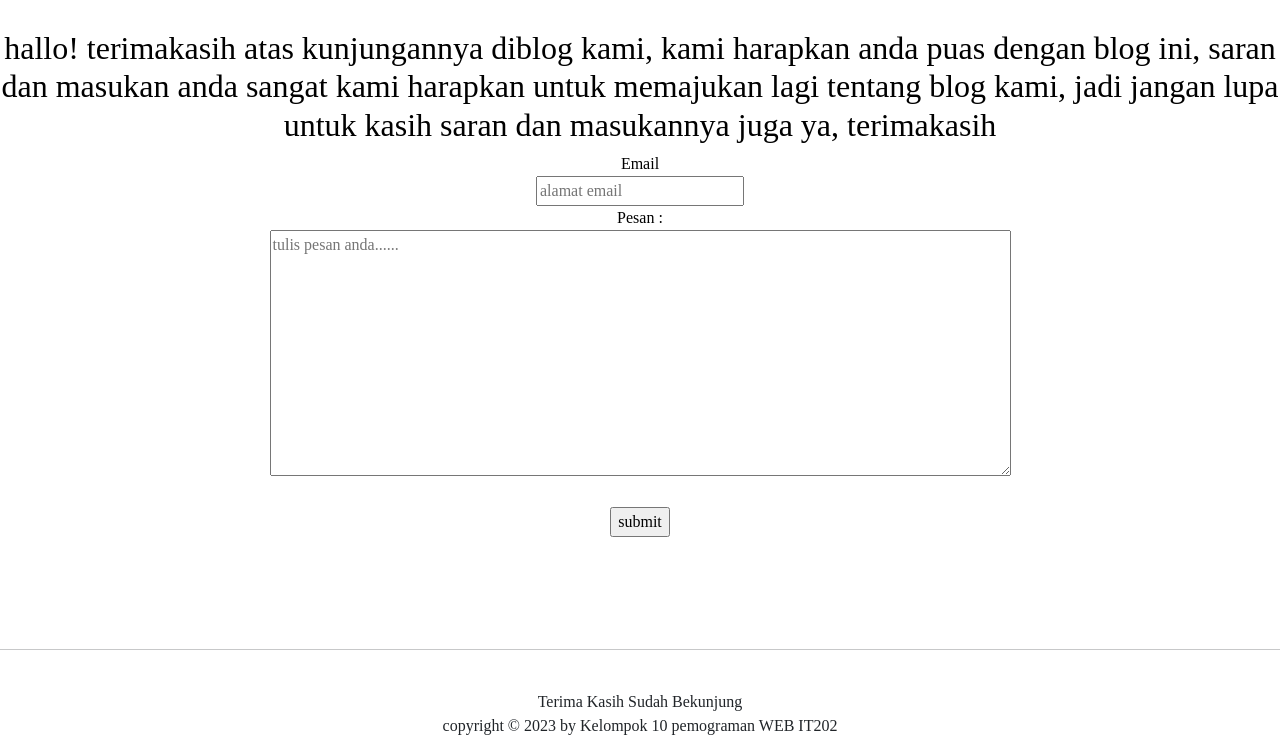
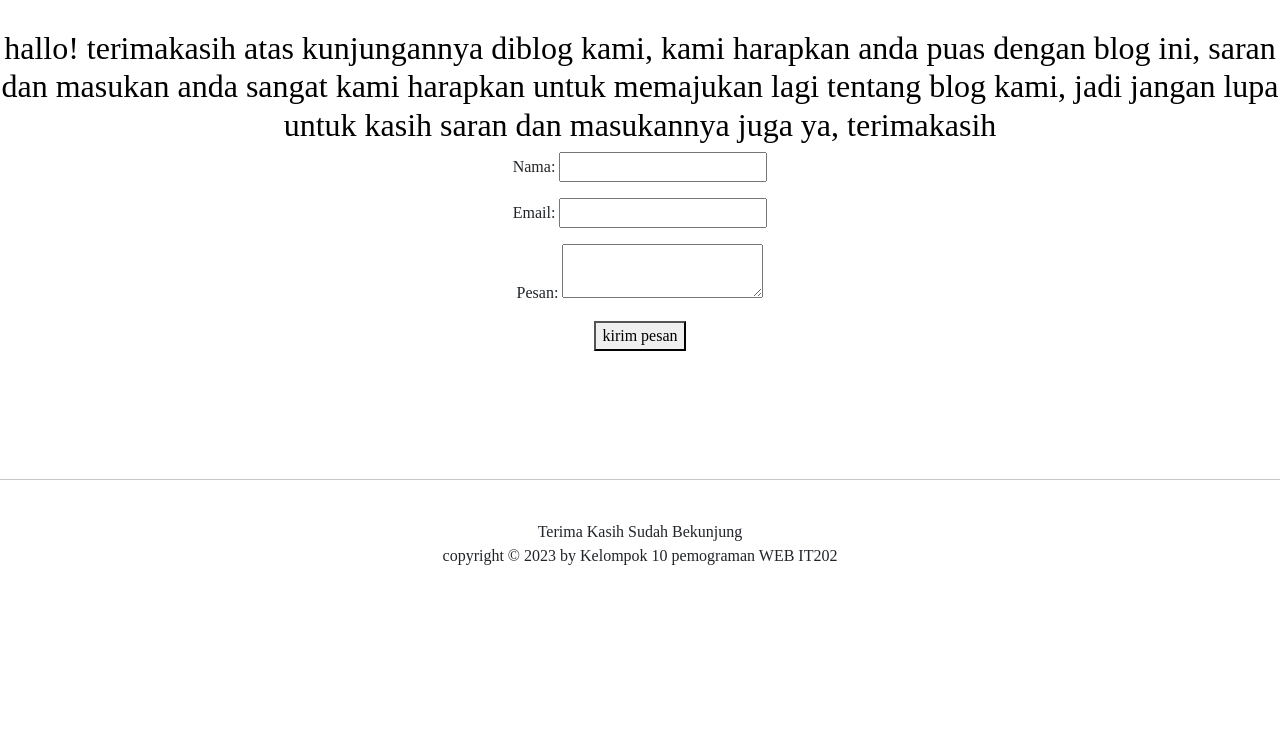
Before and after one commit to NorIrpansyah/UASPW10, a plain HTML site: page contactme.html in a window 1280 px wide. Shown: the part 126-864 px from the top of the page. After the commit the page ends 800 px from the top, so only its background shows below. Drawn offline with nearby package versions, Linux system fonts and the light colour scheme.

Commit message:
Update contactme.html

```diff
--- a/contactme.html
+++ b/contactme.html
@@ -3,14 +3,12 @@
 <head>
     <meta charset="UTF-8">
     <meta name="viewport" content="width=device-width, initial-scale=1.0">
-    <title>Contact me</title>
+    <title>Kelompok 10 PW 1</title>
     <link href="https://cdn.jsdelivr.net/npm/bootstrap@5.1.3/dist/css/bootstrap.min.css" rel="stylesheet" integrity="sha384-1BmE4kWBq78iYhFldvKuhfTAU6auU8tT94WrHftjDbrCEXSU1oBoqyl2QvZ6jIW3" crossorigin="anonymous">
-    <link rel="icon" href="./logo unsia.png" type="image/x-icon">
-    <link rel="shortcut icon" href="favicon.ico" type="image/x-icon">
     <link rel="icon" href="./logo unsia.png" type="image/x-icon">
     <style>
       *{
-            font-family: 'times new roman';
+        font-family: 'Times New Roman';
       }
         form {
             text-align: center;
@@ -41,15 +39,21 @@
     <div>
         <h1 style="color: rgb(0, 0, 0); text-align: center;">Contact me</h1> <br>
         <h2 style="color: rgb(0, 0, 0); text-align: center;">hallo! terimakasih atas kunjungannya diblog kami, kami harapkan anda puas dengan blog ini, saran dan masukan anda sangat kami harapkan untuk memajukan lagi tentang blog kami, jadi jangan lupa untuk kasih saran dan masukannya juga ya, terimakasih</h2>
-        <form Action="mailto:norirpansyah@gmail.com" method="post" enctype="text/plain">
-            <label for="email" style="color: black;">Email</label> <br>
-            <input type="email" name="email" placeholder="alamat email"/> <br>
-            <label for="message" style="color: black">Pesan : </label> <br>
-            <textarea name="message" placeholder="tulis pesan anda......" rows="10" cols="80"></textarea>
-            <br>
-            <br>
-            <input type="submit" name="submit" value="submit">
+        <form name="contact" method="POST" data-netlify="true">
+            <p>
+              <label>Nama: <input type="text" name="name" /></label>
+            </p>
+            <p>
+              <label>Email: <input type="email" name="email" /></label>
+            </p>
+            <p>
+              <label>Pesan: <textarea name="message"></textarea></label>
+            </p>
+            <p>
+              <button type="submit">kirim pesan</button>
+            </p>
           </form>
+
     </div>
     <br>
     <br>
```
Lines whose indentation alone changed are shown as unchanged.
